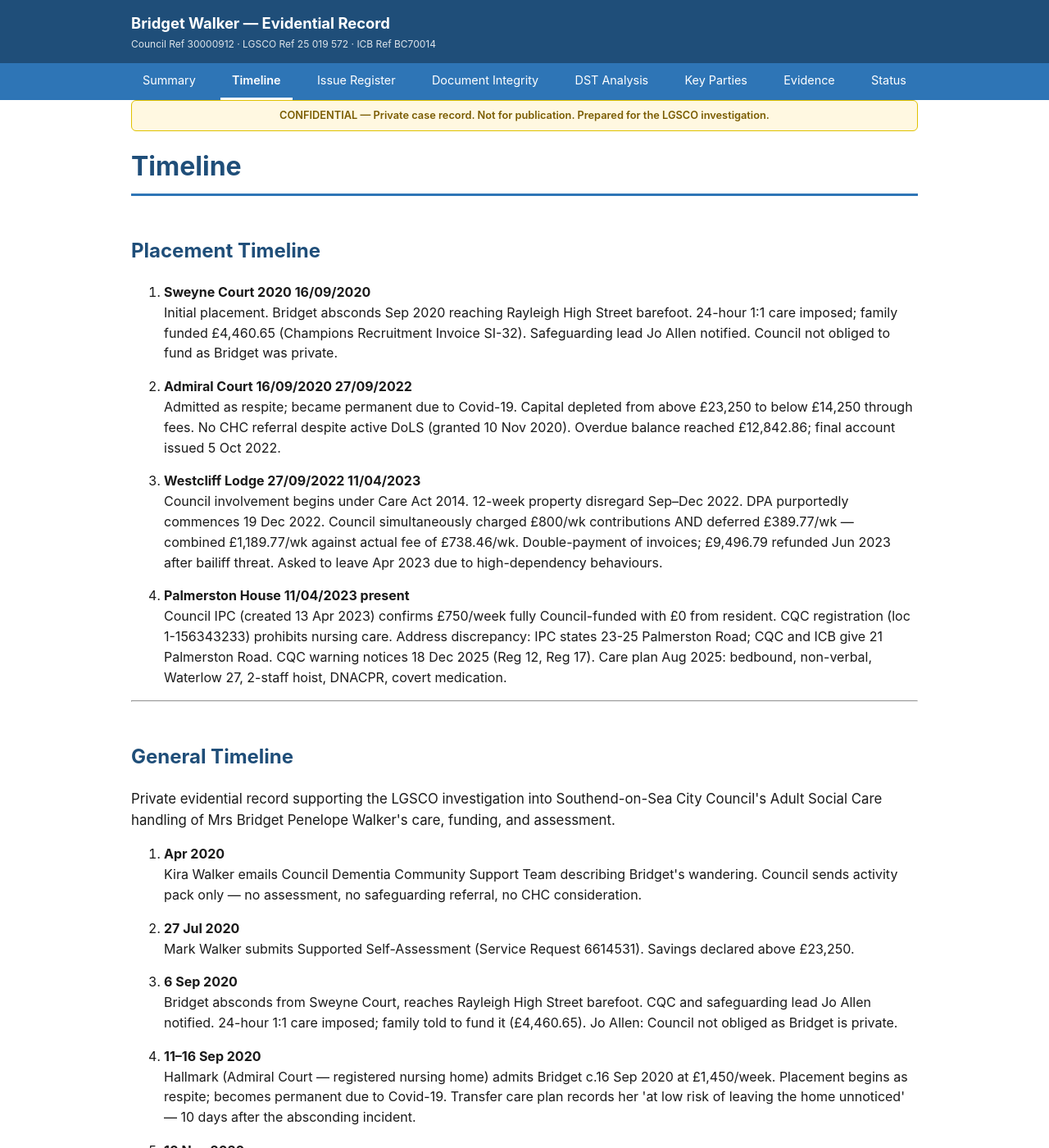
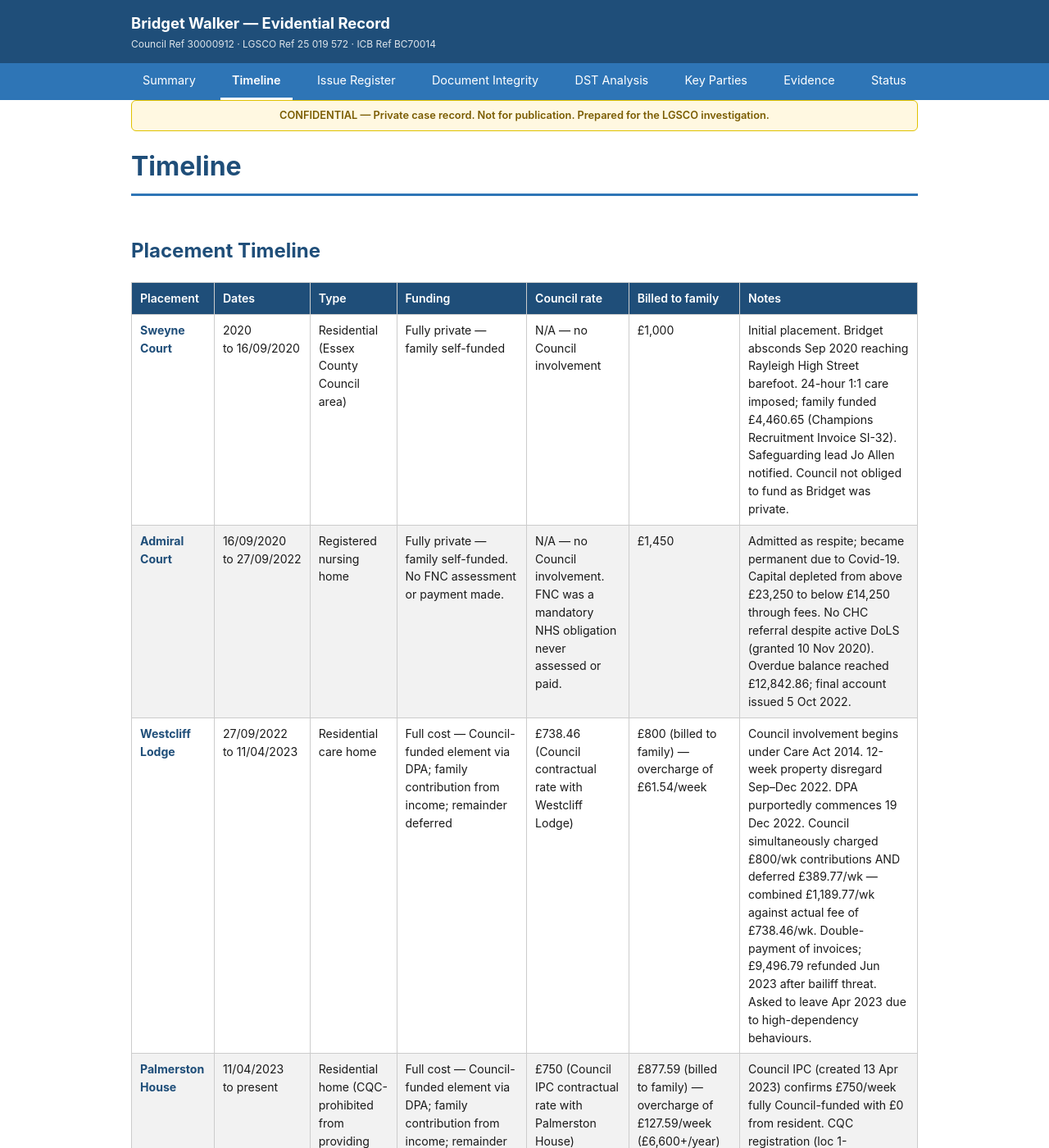
Before and after one commit to CrispyXUK/crispyxuk.github.io, a Jekyll site: the page built from pages/timeline.md, in a window 1280 px wide and 1400 px high. Shown: the whole window at 82% size. Built offline with Jekyll 4.4.1, drawn with Linux system fonts in a browser that asks for light colours; some of the changed text lies outside the part shown.

Commit message:
Doc cross reference

```diff
--- a/pages/integrity.md
+++ b/pages/integrity.md
@@ -4,24 +4,72 @@ title: "Document Integrity"
 permalink: /document-integrity/
 ---
 
-<ol class="list-group list-group-horizontal">
-{% for document in site.data.integrity %}
-<li class="list-group-item d-flex justify-content-between align-items-start">
-    <div class="ms-2 me-auto"></div>
-      <div><b>Document Name: </b>{{ document.document }} (Dated) - {{ document.stated }}</div>
-      <div><b>Listed Age</b> {{ document.age }}</div>
-      <div><b>Placement listed</b> {{ document.address }}</div>
-  </li>
-  <hr>
-  {% endfor %}
-</ol>
+<p class="lead">Each document below records Palmerston House as Bridget's current address. The placement data confirms when she actually moved there. A current-address field cannot contain a future address — each document marked <strong style="background:#FCE4D6;padding:2px 5px;">impossible</strong> was either created after the move and backdated, or populated from a future-dated system entry.</p>
 
+<table>
+  <thead>
+    <tr>
+      <th>Document</th>
+      <th>Stated date</th>
+      <th>Age shown / correct</th>
+      <th>Address recorded</th>
+      <th>Actual placement on stated date</th>
+      <th>Impossible?</th>
+    </tr>
+  </thead>
+  <tbody>
+    {% for document in site.data.integrity %}
+    <tr{% if document.impossible == 'yes' %} style="background:#FCE4D6"{% elsif document.impossible == 'partial' %} style="background:#FFF2CC"{% endif %}>
+      <td><strong>{{ document.document }}</strong></td>
+      <td style="white-space:nowrap">{{ document.stated }}</td>
+      <td>{{ document.age }}</td>
+      <td>{{ document.address }}</td>
+      <td>
+        {% assign doc_date = document.stated %}
+        {% for home in site.data.placement %}
+          {% if doc_date contains "2022" and home.home == "Westcliff Lodge" %}
+            <strong style="color:#1F4E79">{{ home.home }}</strong><br>
+            <small>{{ home.date-start }} to {{ home.date-end }}</small>
+          {% elsif doc_date contains "Feb 2023" or doc_date contains "22 Feb" or doc_date contains "01 Feb" or doc_date contains "1 Feb" %}
+            {% if home.home == "Westcliff Lodge" %}
+            <strong style="color:#1F4E79">{{ home.home }}</strong><br>
+            <small>{{ home.date-start }} to {{ home.date-end }}</small>
+            {% endif %}
+          {% elsif doc_date contains "2024" and home.home == "Palmerston House" %}
+            <strong style="color:#1F4E79">{{ home.home }}</strong><br>
+            <small>{{ home.date-start }} to {{ home.date-end }}</small>
+          {% elsif doc_date contains "2025" and home.home == "Palmerston House" %}
+            <strong style="color:#1F4E79">{{ home.home }}</strong><br>
+            <small>{{ home.date-start }} to {{ home.date-end }}</small>
+          {% endif %}
+        {% endfor %}
+      </td>
+      <td style="text-align:center;font-weight:bold">
+        {% if document.impossible == 'yes' %}
+          <span style="color:#C00000">YES</span>
+        {% elsif document.impossible == 'partial' %}
+          <span style="color:#C55A11">AGE ONLY</span>
+        {% else %}
+          <span style="color:#2e7d32">No</span>
+        {% endif %}
+      </td>
+    </tr>
+    {% endfor %}
+  </tbody>
+</table>
 
-<h2>Navigate</h2>
+<h2>The proof</h2>
+
+<p><strong>Address:</strong> Bridget moved to Palmerston House on 11 April 2023, confirmed by the Council's own Individual Placement Contract (created 13 April 2023). Every document above dated before that date records Palmerston House as her current address — which is logically impossible for a contemporaneous record.</p>
+
+<p><strong>Age:</strong> Bridget's correct age was 71 in late 2022, 72 in 2023, and 73 in 2024. All checklists record age 75, which corresponds to late 2025 or 2026 — the period when the documents were reviewed and disputed. The July 2025 Care &amp; Support Plan Review by the same assessor correctly records age 74, proving the system held the correct age.</p>
+
+<p><strong>Metadata:</strong> The June 2025 checklist PDF carries creation metadata of 5 March 2026 — six days before the documents were first disclosed to the family on 11 March 2026. The DPA was scanned 17 May 2023, two days before its stated execution date of 19 May 2023.</p>
+
 <div class="cat-jump">
+  <a href="{{ '/' | relative_url }}">Summary</a>
   <a href="{{ '/timeline/' | relative_url }}">Timeline</a>
   <a href="{{ '/issues/' | relative_url }}">Issue Register</a>
-  <a href="{{ '/document-integrity/' | relative_url }}">Document Integrity</a>
   <a href="{{ '/dst/' | relative_url }}">DST Analysis</a>
   <a href="{{ '/parties/' | relative_url }}">Key Parties</a>
   <a href="{{ '/evidence/' | relative_url }}">Evidence</a>
--- a/pages/timeline.md
+++ b/pages/timeline.md
@@ -6,37 +6,47 @@ permalink: /timeline/
 
 <h2>Placement Timeline</h2>
 
-<ol class="list-group list-group-horizontal">
-{% for home in site.data.placement %}
-<li class="list-group-item d-flex justify-content-between align-items-start">
-    <div class="ms-2 me-auto">
-      <div class="fw-bold">{{ home.home }} {{ home.date-start }} {{ home.date-end }}</div>
-      <div>{{ home.about }}</div>
-    </div>
-  </li>
-  {% endfor %}
-</ol>
+<table>
+  <thead>
+    <tr>
+      <th>Placement</th>
+      <th>Dates</th>
+      <th>Type</th>
+      <th>Funding</th>
+      <th>Council rate</th>
+      <th>Billed to family</th>
+      <th>Notes</th>
+    </tr>
+  </thead>
+  <tbody>
+    {% for home in site.data.placement %}
+    <tr>
+      <td><strong style="color:#1F4E79">{{ home.home }}</strong></td>
+      <td style="white-space:nowrap">{{ home.date-start }}<br>to {{ home.date-end }}</td>
+      <td>{{ home.type }}</td>
+      <td>{{ home.funding }}</td>
+      <td>{{ home.weekly-fee-council }}</td>
+      <td>{{ home.weekly-fee-billed }}</td>
+      <td>{{ home.about }}</td>
+    </tr>
+    {% endfor %}
+  </tbody>
+</table>
 
 <hr>
 <h2>General Timeline</h2>
 
-<p class="lead">Private evidential record supporting the LGSCO investigation into Southend-on-Sea City Council's Adult Social Care handling of Mrs Bridget Penelope Walker's care, funding, and assessment.</p>
-
-<ol class="list-group list-group-horizontal">
-{% for date in site.data.timeline %}
-<li class="list-group-item d-flex justify-content-between align-items-start">
-    <div class="ms-2 me-auto">
-      <div class="fw-bold">{{ date.date }}</div>
-      {{ date.event }}
-    </div>
+<ul class="timeline">
+  {% for entry in site.data.timeline %}
+  <li{% if entry.key %} class="key"{% endif %}>
+    <span class="date">{{ entry.date }}</span>
+    <span class="event">{{ entry.event }}</span>
   </li>
   {% endfor %}
-</ol>
+</ul>
 
-
-<h2>Navigate</h2>
 <div class="cat-jump">
-  <a href="{{ '/timeline/' | relative_url }}">Timeline</a>
+  <a href="{{ '/' | relative_url }}">Summary</a>
   <a href="{{ '/issues/' | relative_url }}">Issue Register</a>
   <a href="{{ '/document-integrity/' | relative_url }}">Document Integrity</a>
   <a href="{{ '/dst/' | relative_url }}">DST Analysis</a>
```
Also changed, not shown: 4 other files.
